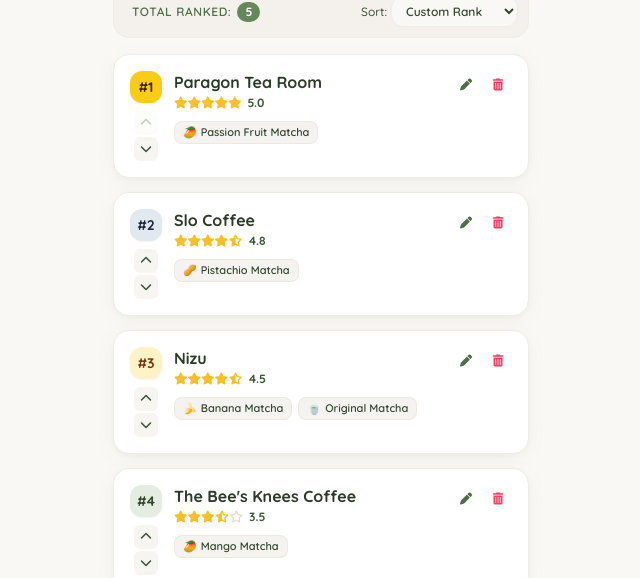
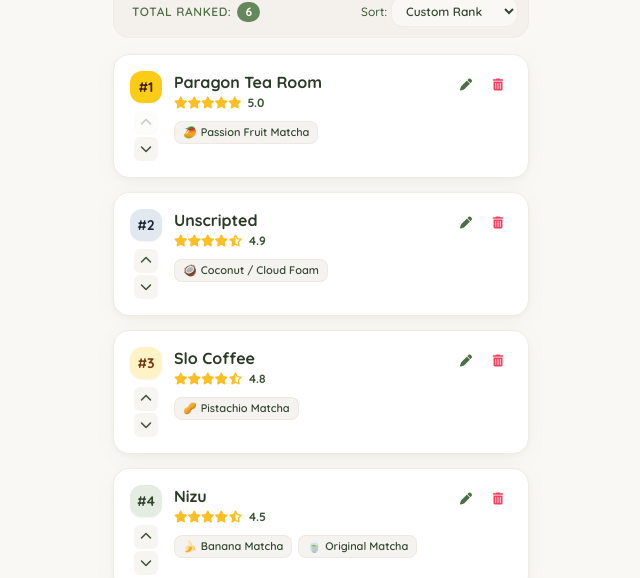
Before and after one commit to alantking/MatchaRanker, a plain HTML site: page index.html in a window 1280 px wide. Shown: the part 230-808 px from the top of the page, without its empty margins (319-959 px from the left). Drawn offline with nearby package versions, Linux system fonts and the light colour scheme.

Commit message:
Update index.html

```diff
--- a/index.html
+++ b/index.html
@@ -235,6 +235,15 @@
   {
     id: '2',
     rankOrder: 2,
+    name: 'Unscripted',
+    rating: 4.9,
+    drinks: [
+      'Coconut / Cloud Foam'
+    ]
+  },
+{
+    id: '3',
+    rankOrder: 2,
     name: 'Slo Coffee',
     rating: 4.8,
     drinks: [
@@ -242,7 +251,7 @@
     ]
   },
   {
-    id: '3',
+    id: '4',
     rankOrder: 3,
     name: 'Nizu',
     rating: 4.5,
@@ -252,7 +261,7 @@
     ]
   },
   {
-    id: '4',
+    id: '5',
     rankOrder: 4,
     name: 'The Bee\'s Knees Coffee',
     rating: 3.5,
@@ -261,7 +270,7 @@
     ]
   },
   {
-    id: '5',
+    id: '6',
     rankOrder: 5,
     name: 'Nana\'s Green Tea',
     rating: 3.0,
```
